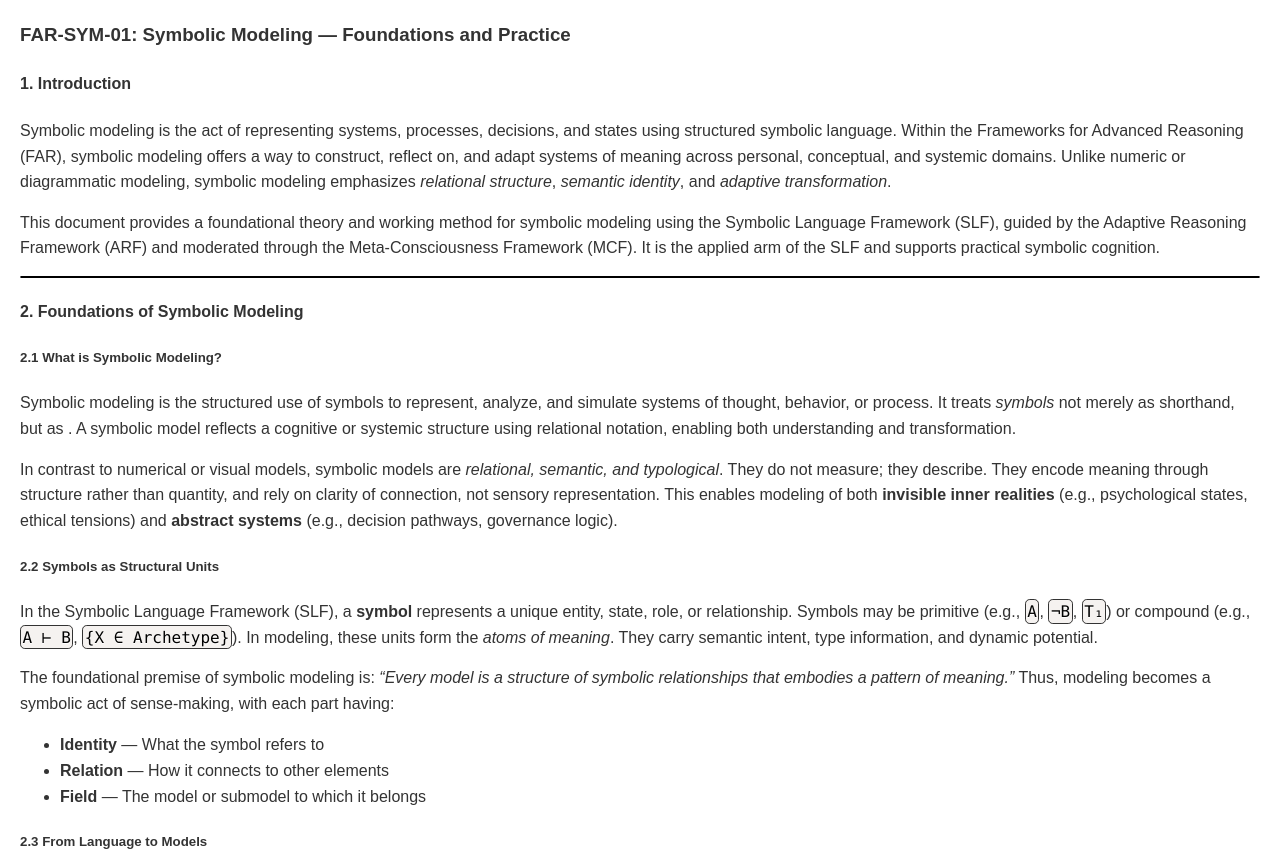
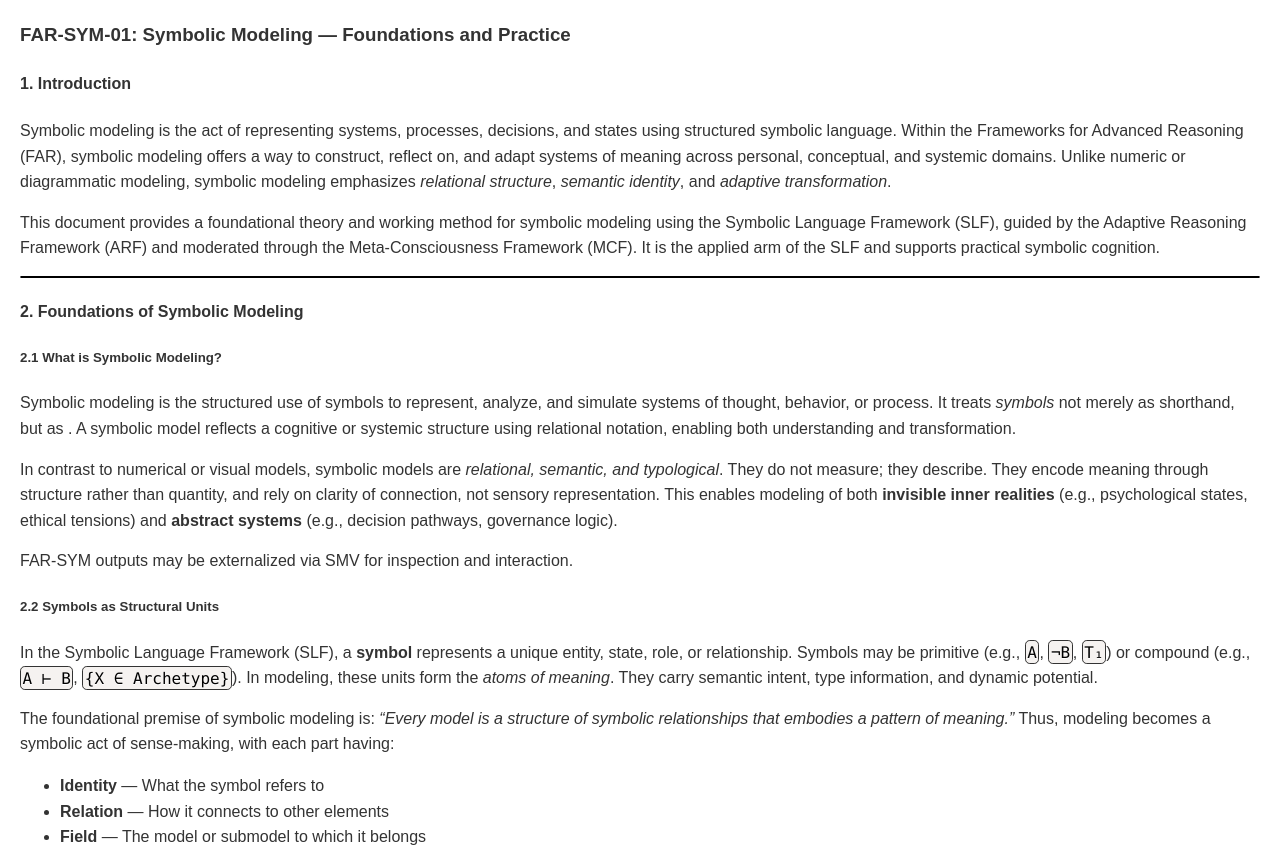
Before and after one commit to johnwaynecornell/TheArcheusMetaFramework, a plain HTML site: page site/FAR-SYM-01.html in a window 1280 px wide. Shown: the top 853 px of the page. Drawn offline with nearby package versions, Linux system fonts and the light colour scheme.

Commit message:
**AMF** - establish SMV SYM Relation

```diff
--- a/site/FAR-SYM-01.html
+++ b/site/FAR-SYM-01.html
@@ -570,16 +570,6 @@
         <hr>
 
 
-
-
-
-
-
-
-
-
-
-
         <h4><strong>2. Foundations of Symbolic Modeling</strong></h4>
         <h5><strong>2.1 What is Symbolic Modeling?</strong></h5>
         <p>
@@ -587,6 +577,9 @@
             </p>
         <p>
             In contrast to numerical or visual models, symbolic models are <em>relational, semantic, and typological</em>. They do not measure; they describe. They encode meaning through structure rather than quantity, and rely on clarity of connection, not sensory representation. This enables modeling of both <strong>invisible inner realities</strong> (e.g., psychological states, ethical tensions) and <strong>abstract systems</strong> (e.g., decision pathways, governance logic).
+            </p>
+        <p>
+            FAR-SYM outputs may be externalized via SMV for inspection and interaction.
             </p>
         <h5><strong>2.2 Symbols as Structural Units</strong></h5>
         <p>
```
